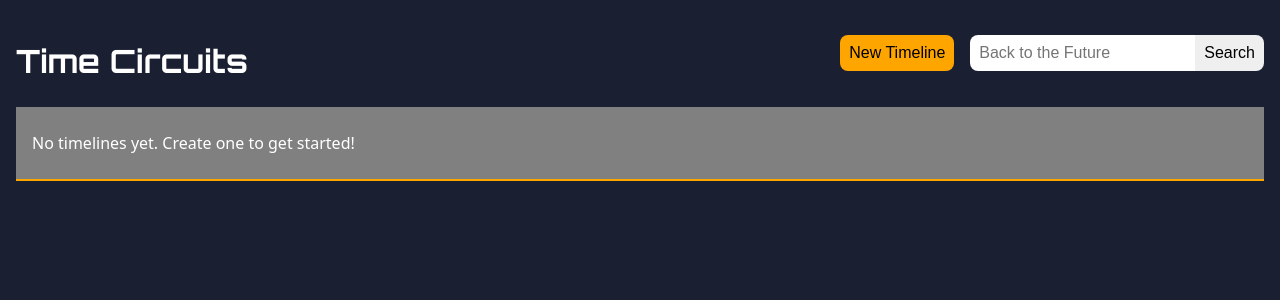
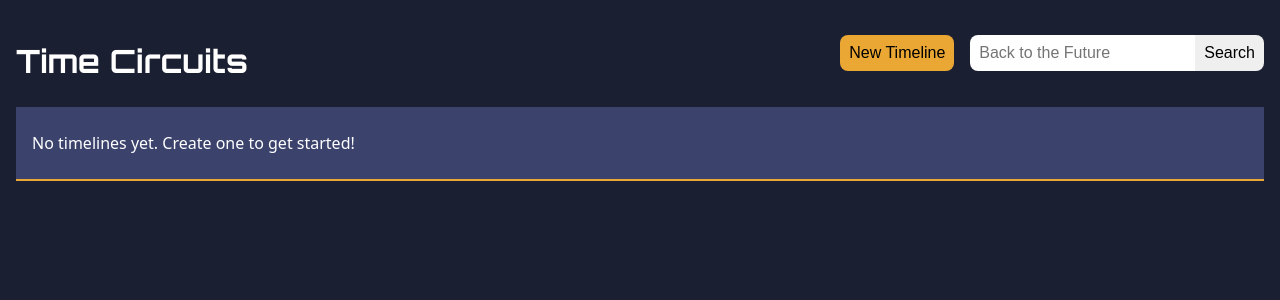
Before and after one commit to danpgomez/time-circuits, a React (Vite) app: page / in a window 1280 px wide. Shown: the top 300 px of the page. Built offline with nearby package versions, Linux system fonts and the light colour scheme.

Commit message:
Unify color scheme

```diff
--- a/src/components/ResultCard/ResultCard.css
+++ b/src/components/ResultCard/ResultCard.css
@@ -9,6 +9,9 @@
     min-width: 100%;
     min-height: 100%;
     border-radius: var(--border-radius);
+    background-color: var(--color-surface);
+    color: var(--color-text);
+    border: 1.5px solid var(--color-accent);
 }
 
 .result-card {
--- a/src/components/TimelineMovie/TimelineMovie.css
+++ b/src/components/TimelineMovie/TimelineMovie.css
@@ -10,6 +10,7 @@
     background-color: var(--color-surface);
     padding: var(--spacing-sm);
     border-radius: var(--border-radius);
+    border: 1.5px solid var(--color-accent);
 }
 
 .movie-card>button {
--- a/src/index.css
+++ b/src/index.css
@@ -30,10 +30,10 @@
   --font-headings: 'Orbitron', sans-serif;
 
   /* Colors */
-  --color-primary: orange;
-  --color-accent: #59407b;
+  --color-primary: hsl(38, 81%, 56%);
+  --color-accent: hsl(288, 36%, 47%);
   --color-background: hsl(230 30 15);
-  --color-surface: grey;
+  --color-surface: hsl(230, 30%, 33%);
   --color-text: white;
 
   /* Component Specific */
```
